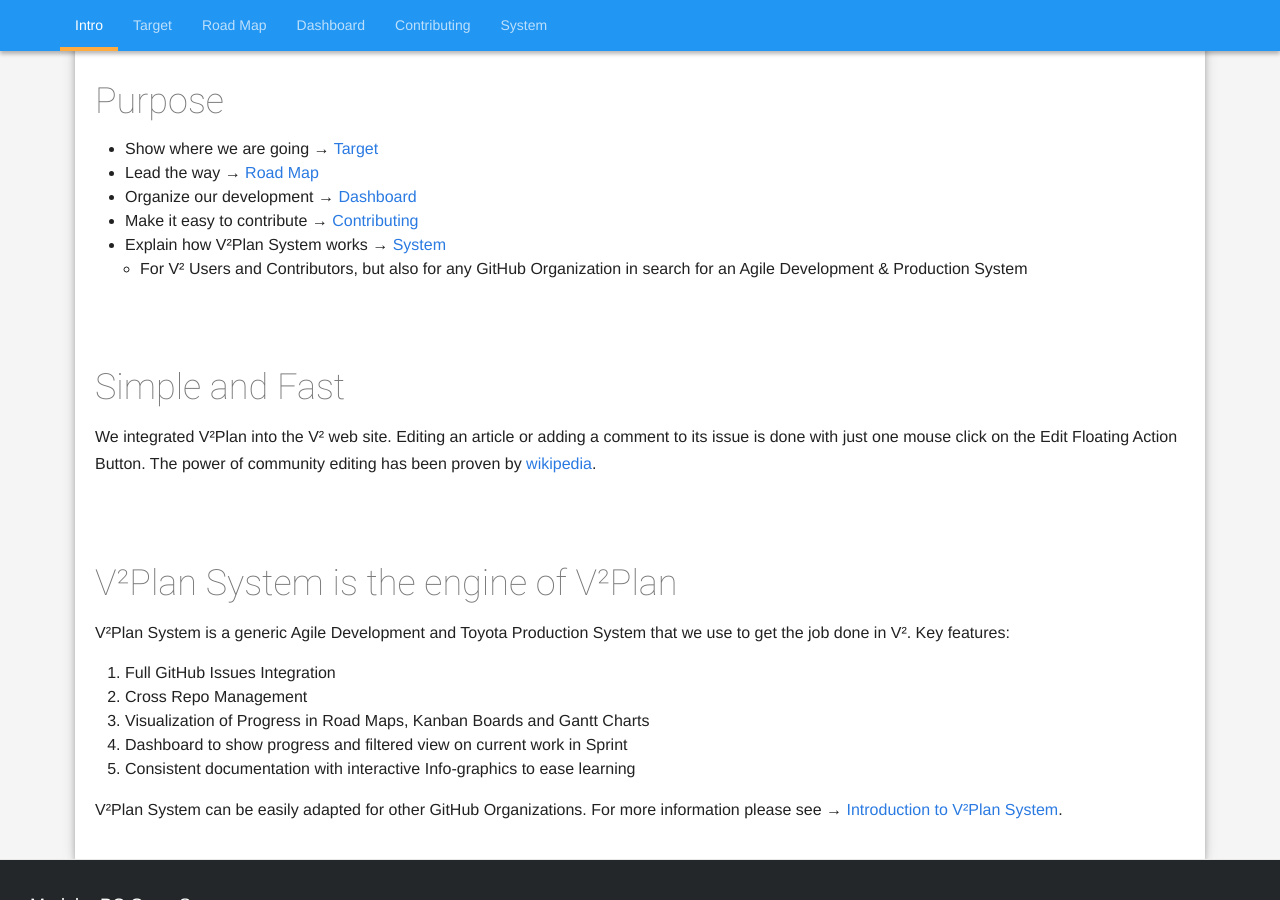
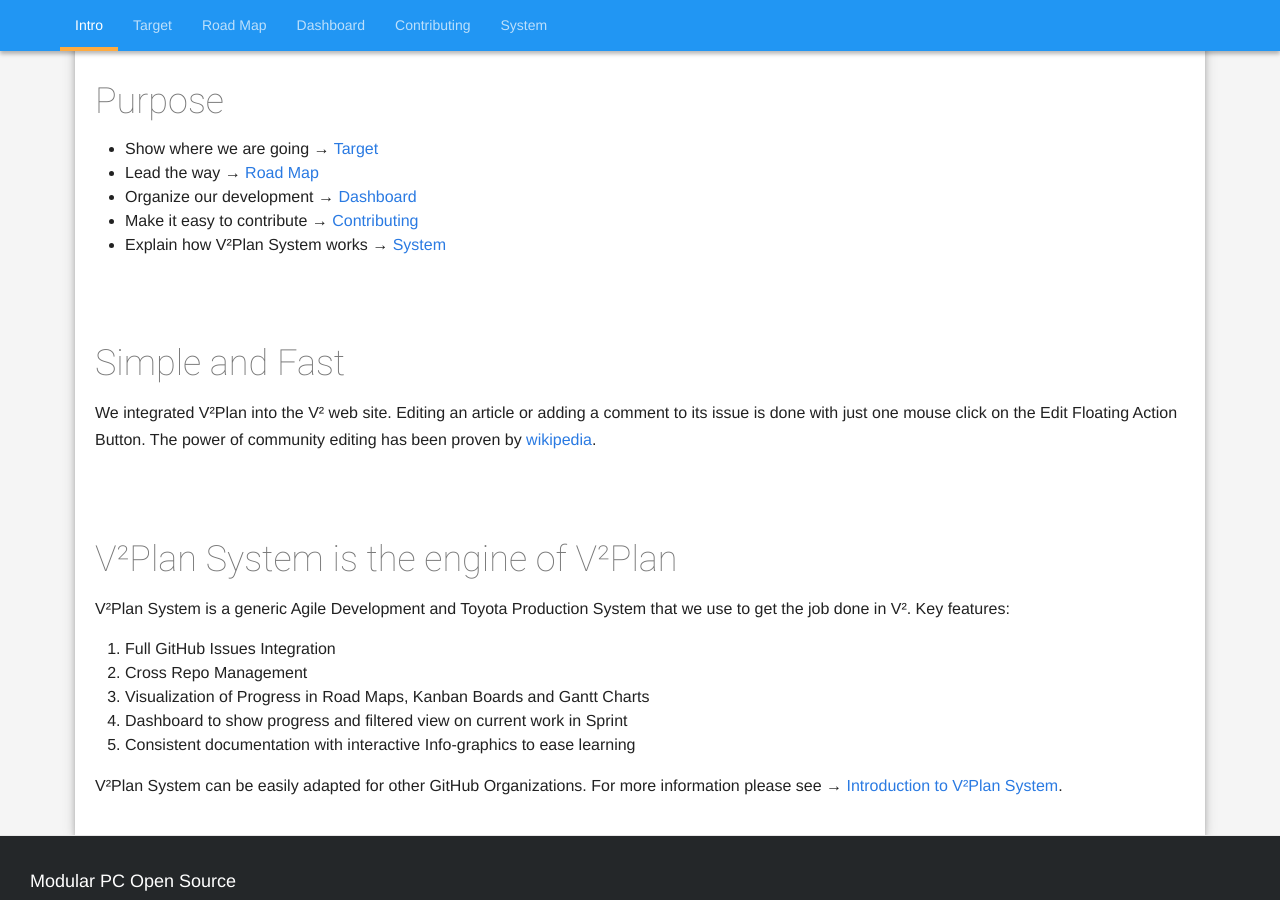
Before and after one commit to V-Squared/v2-Plan, a Jekyll site: the page built from index.md, in a window 1280 px wide and 900 px high, scrolled down 475 px. Built offline with Jekyll 4.4.1, drawn with Linux system fonts in a browser that asks for light colours.

```diff
--- a/index.md
+++ b/index.md
@@ -19,7 +19,6 @@ readiness:
 - Organize our development → [Dashboard](https://v-squared.github.io/v2-Plan/dashboard/)
 - Make it easy to contribute → [Contributing](https://v-squared.github.io/v2-Plan/contributing/)
 - Explain how V²Plan System works → [System](https://v-squared.github.io/v2-Plan/system/)
-   - For V² Users and Contributors, but also for any GitHub Organization in search for an Agile Development & Production System
 
 
 # Simple and Fast <a name="simple"></a>
```
